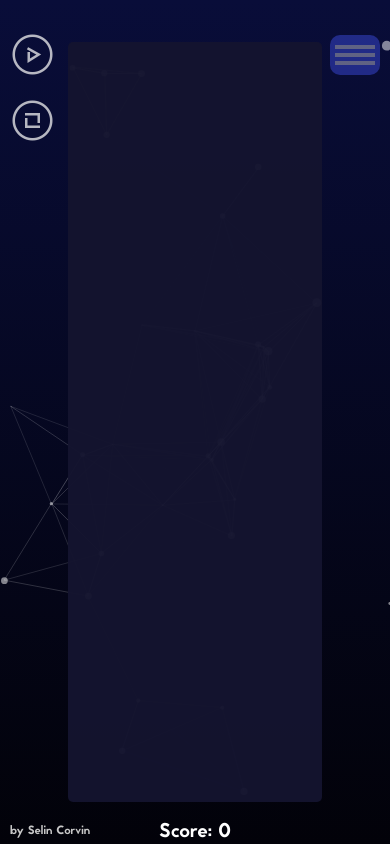
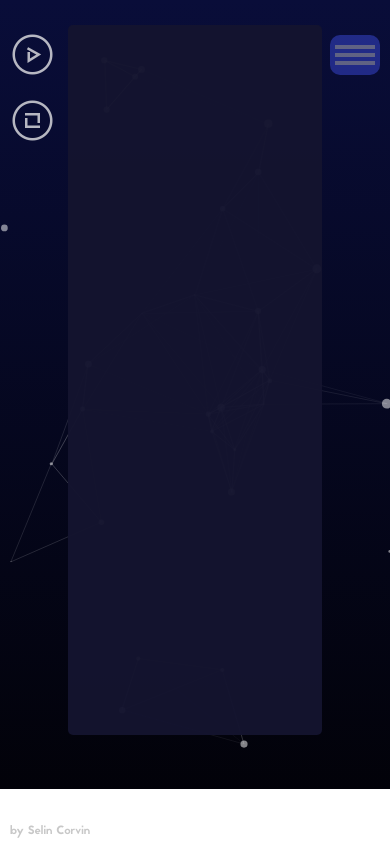
Before and after one commit to unsxxndxrk/unsxxndxrk.github.io, a PHP site: page / in a window 390 px wide. Run offline with PHP 8.4, Linux system fonts and the light colour scheme.

Commit message:
Fixed 100vh bug
The last fix of 100vh err

```diff
--- a/css/responsive.css
+++ b/css/responsive.css
@@ -36,9 +36,9 @@
 
 /* 600 - 767 px */
 @media screen and (max-width: 767px) {
-	/*.main { height: calc(100vh - 55px); }*/
+	.main { height: calc(100vh - 55px); }
 
-	.main .particles-bg .main__wrapper { width: 75%; /*top: 25px;*/ }
+	.main .particles-bg .main__wrapper { width: 75%; top: 25px; }
 
 	.saved-text {
 	  top: unset;
--- a/js/main.js
+++ b/js/main.js
@@ -58,11 +58,6 @@ window.onload = function() {
 	else if (windowWidth >= 600 && windowWidth < 1080) { spawnEdge = 160; } //600 - 1079
 	else if (windowWidth >= 425 && windowWidth < 600) { spawnEdge = 130; } //425 - 600
 	else if (windowWidth >= 320 && windowWidth < 425) { spawnEdge = 110; } //320 - 424
-
-	if (window.innerWidth < 768) { //fix the 100vh bug
-		spawnArea.style.height = window.innerHeight;
-		console.log('mobile');
-	}
 
 	//if user press play button
 	play.onclick = function() {
```
